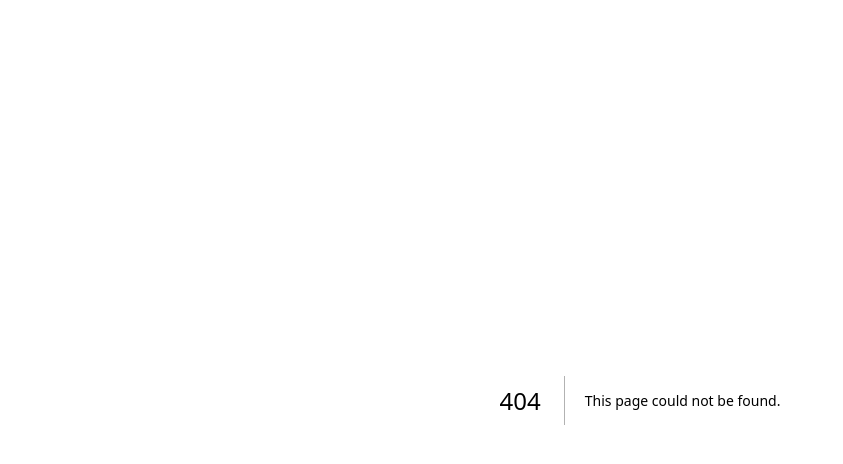
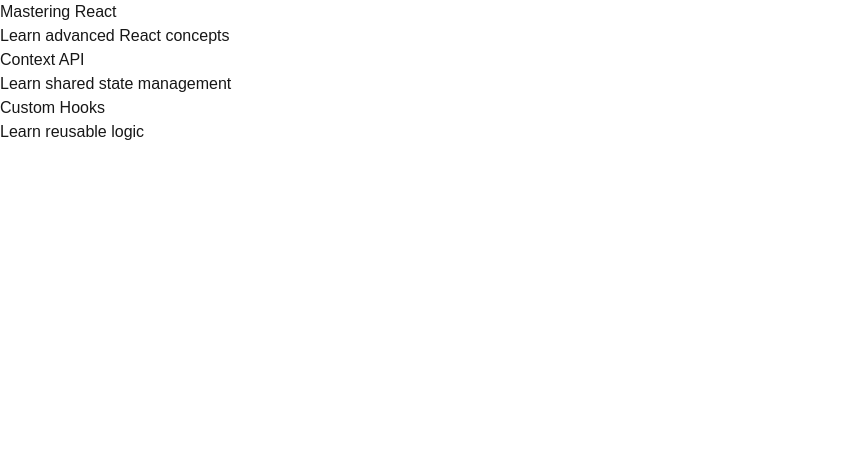
Before and after one commit to nolaristiyanti/movie-watchlist, a Next.js app: page /course in a window 1280 px wide. Before the commit this address had no page. Shown: the top 464 px of the page, without its empty margins (0-843 px from the left). Built offline with nearby package versions, Linux system fonts and the light colour scheme.

Commit message:
async UI rendering

```diff
--- /dev/null
+++ b/src/app/course/page.tsx
@@ -0,0 +1,9 @@
+import { CourseDashboard } from "@/features/courses/components/course-dashboard";
+
+export default function CoursePage() {
+  return (
+    <main>
+      <CourseDashboard />
+    </main>
+  );
+}
--- /dev/null
+++ b/src/features/courses/components/course-dashboard.tsx
@@ -0,0 +1,49 @@
+"use client";
+
+import { useCourse } from "../hooks/use-course";
+
+export function CourseDashboard() {
+    // panggil custom hook untuk ambil data course
+    const state = useCourse();
+
+    // Kondisi 1: jika status loading, tampilkan pesan loading
+    if (state.status === "loading") {
+        return <p>Loading course...</p>;
+    }
+
+    // Kondisi 2: jika status error, tampilkan pesan error
+    if (state.status === "error") {
+        return (
+        <p>
+            Error: {state.error}
+        </p>
+        );
+    }
+
+    // Kondisi 3: jika status success, tampilkan data course
+    return (
+        <div>
+            <h1>
+                {state.course.title}
+            </h1>
+
+            <p>
+                {state.course.description}
+            </p>
+
+            <div>
+                {state.course.topics.map(
+                    (topic) => (
+                        <div key={topic.id}>
+                            <h3>{topic.title}</h3>
+
+                            <p>
+                                {topic.summary}
+                            </p>
+                        </div>
+                    )
+                )}
+            </div>
+        </div>
+    );
+}
```
Also changed, not shown: notes-v3.txt.
